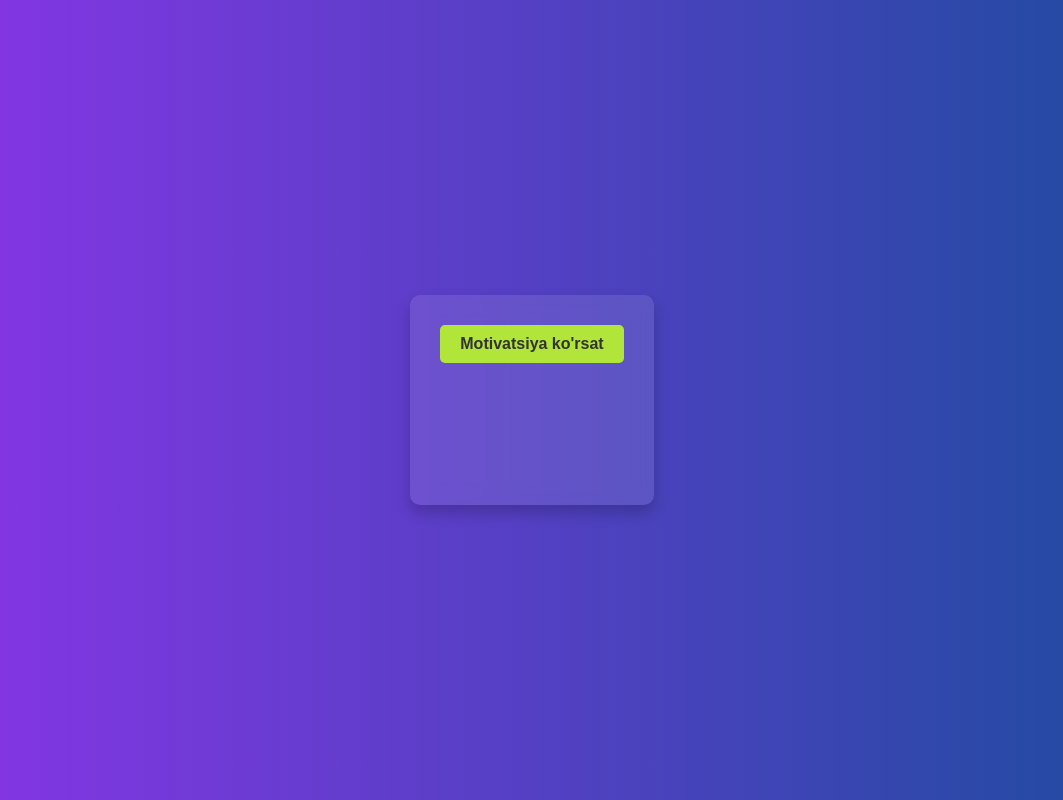
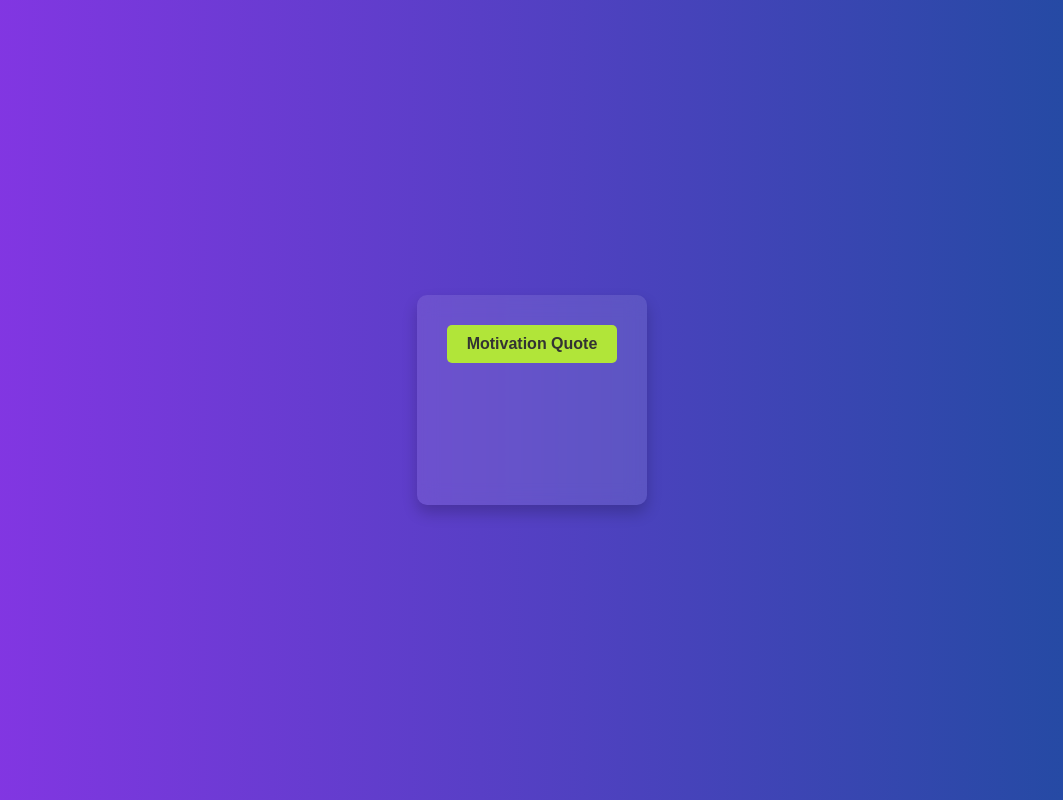
Before and after one commit to KhBobomurod/MotivationQuotesApp, a plain HTML site: page index.html in a window 1280 px wide. Shown: the whole page, without its empty margins (108-1171 px from the left). Drawn offline with Linux system fonts and the light colour scheme.

Commit message:
Update index.html

```diff
--- a/index.html
+++ b/index.html
@@ -8,7 +8,7 @@
   </head>
   <body>
     <div class="container">
-      <button id="btn">Motivatsiya ko'rsat</button>
+      <button id="btn">Motivation Quote</button>
       <h3 id="motiv"></h3>
     </div>
     <script src="./app.js"></script>
```
